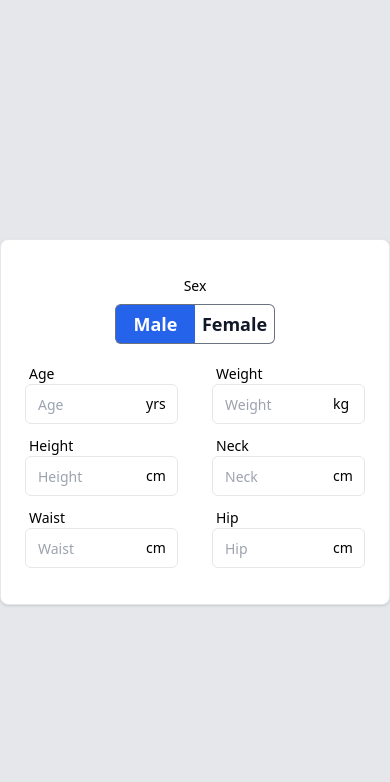
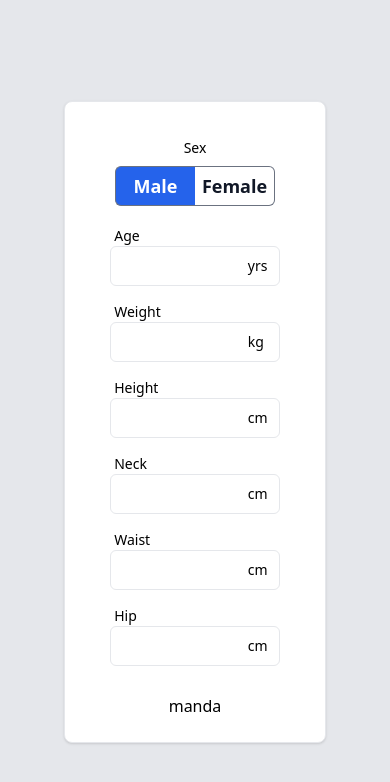
Before and after one commit to luizhf42/medefit, a Nuxt app: page / in a window 390 px wide. Shown: the top 782 px of the page. Built offline with nearby package versions, Linux system fonts and the light colour scheme.

Commit message:
feat: make the form responsive

```diff
--- a/app.vue
+++ b/app.vue
@@ -2,7 +2,7 @@
 	<form>
 		<div class="grid gap-3 p-6">
 			<SexField />
-			<div class="flex flex-wrap justify-between">
+			<div class="flex flex-col xs:flex-row  flex-wrap justify-between">
 				<BodyMetricInput metric="Age" suffix="yrs" />
 				<BodyMetricInput metric="Weight" suffix="kg" />
 				<BodyMetricInput metric="Height" suffix="cm" />
@@ -10,6 +10,7 @@
 				<BodyMetricInput metric="Waist" suffix="cm" />
 				<BodyMetricInput metric="Hip" suffix="cm" />
 			</div>
+			<button>manda</button>
 		</div>
 	</form>
 </template>
@@ -18,6 +19,6 @@
 
 <style scoped lang="postcss">
 form {
-	@apply bg-white rounded-lg border shadow w-full max-w-lg;
+	@apply bg-white rounded-lg mx-auto border shadow w-11/12 max-w-lg;
 }
 </style>
--- a/assets/css/style.css
+++ b/assets/css/style.css
@@ -3,5 +3,5 @@
 @tailwind utilities;
 
 body {
-	@apply min-h-screen bg-gray-200 flex items-center justify-center;
+	@apply min-h-screen bg-gray-200 flex items-center justify-center py-4;
 }
--- a/components/BodyMetricInput.vue
+++ b/components/BodyMetricInput.vue
@@ -2,7 +2,7 @@
 	<label
 		><span class="metric">{{ metric }}</span>
 		<div>
-			<input type="text" inputmode="decimal" :placeholder="metric" />
+			<input type="text" inputmode="decimal" />
 			<span>{{ suffix }}</span>
 		</div></label
 	>
@@ -17,7 +17,7 @@ const { metric, suffix } = defineProps<{
 
 <style scoped lang="postcss">
 label {
-	@apply text-sm font-medium w-[45%] mb-3;
+	@apply text-sm font-medium w-4/5 mx-auto xs:w-[45%] mb-4;
 
 	.metric {
 		@apply py-2 px-1;
--- a/tailwind.config.js
+++ b/tailwind.config.js
@@ -1,4 +1,4 @@
-const plugin = require('tailwindcss/plugin')
+const plugin = require("tailwindcss/plugin");
 
 /** @type {import('tailwindcss').Config} */
 export default {
@@ -11,15 +11,19 @@ export default {
 		"./error.vue",
 	],
 	theme: {
-		extend: {},
+		extend: {
+			screens: {
+				xs: "460px",
+			},
+		},
 	},
 	// plugins: [
-  //   plugin(function({ addComponents }) {
-  //     addComponents({
+	//   plugin(function({ addComponents }) {
+	//     addComponents({
 	// 			".default-label": {
 
 	// 			}
 	// 		})
-  //   })
-  // ]
+	//   })
+	// ]
 };
```
